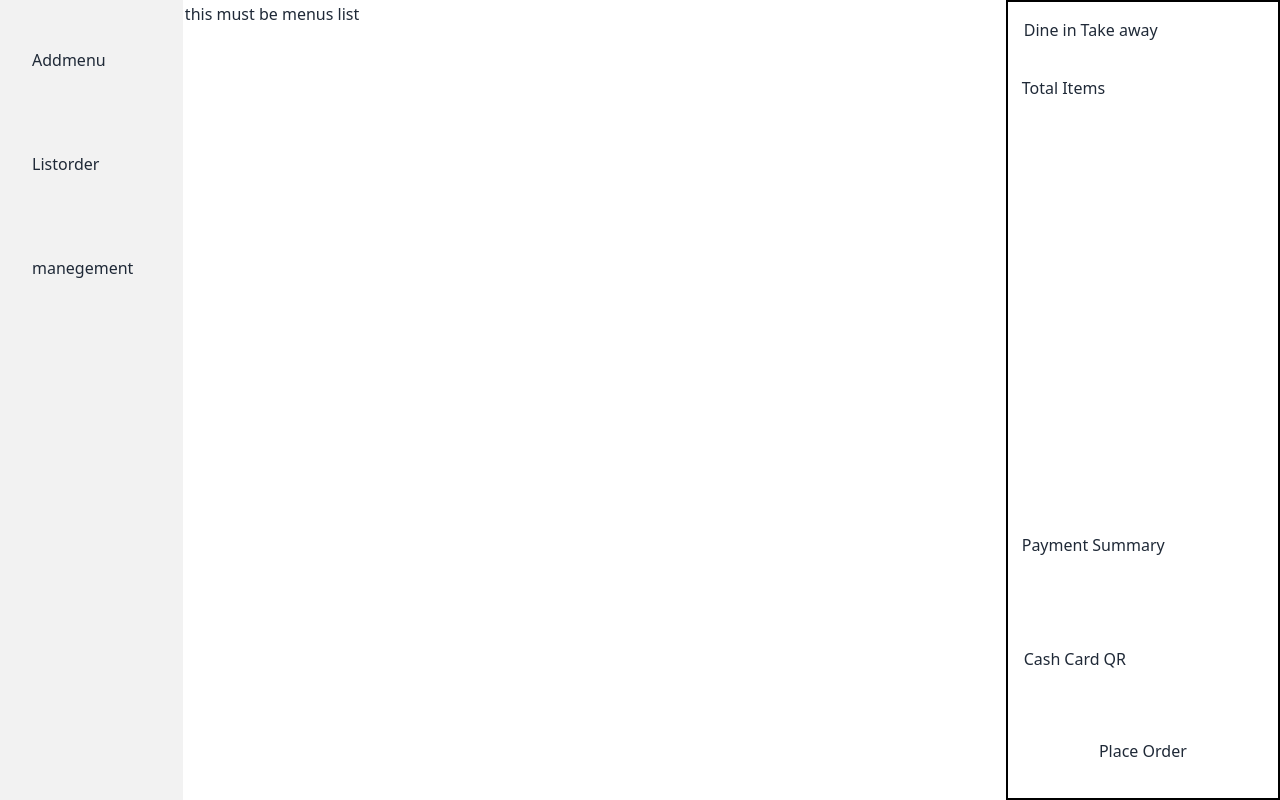
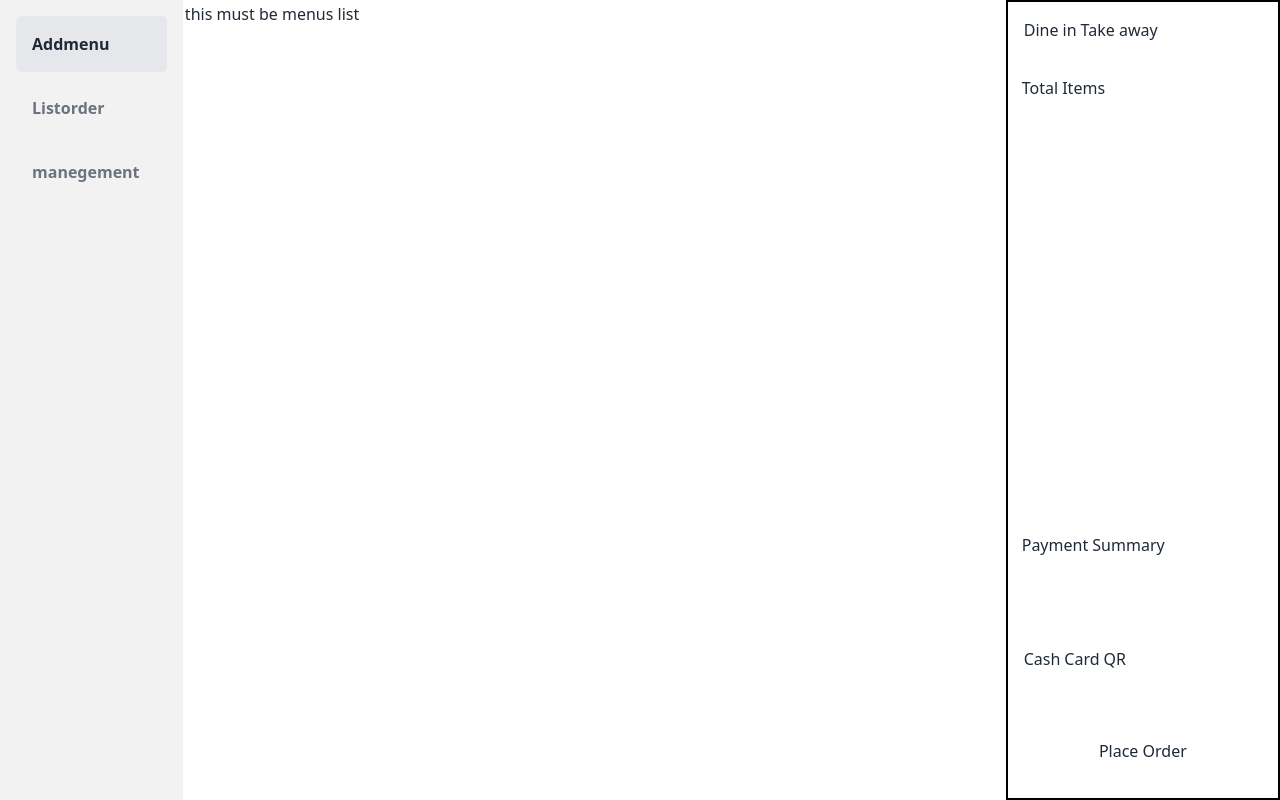
Before and after one commit to cnc2003/PROJECT2-SEC-1-PenNgiMark, a Vue app: page / in a window 1280 px wide. Built offline with nearby package versions, Linux system fonts and the light colour scheme.

Commit message:
[upd] : nav deco variable

```diff
--- a/src/components/Navbar.vue
+++ b/src/components/Navbar.vue
@@ -1,33 +1,38 @@
 <script setup>
 import { ref } from "vue"
 
-const li = ref("rounded-md w-full p-4 my-4")
-const active = ref("rounded-md p-4 bg-gray-300")
-const hover = ref("")
+const li = ref("rounded-md w-full p-4 text-gray-500 font-semibold")
+const action = ref("bg-gray-200 text-gray-800 ")
 </script>
 
 <template>
-  <div
-    class="flex flex-col gap-4 p-4 w-full h-screen bg-base-200 text-base-content"
-  >
+  <div class="flex flex-col p-4 gap-2 w-full h-screen bg-base-200 text-base-content">
     <!-- Sidebar content here -->
-    <p
+
+    <router-link
+      to="/"
+      class="hover:bg-gray-200 hover:text-gray-800"
       :class="li"
-      :active-class="active"
+      :active-class="action"
+      :hover="action"
     >
-      <router-link to="/">Addmenu</router-link>
-    </p>
-    <p
+      Addmenu
+    </router-link>
+    <router-link
+      to="/list-order"
+      class="hover:bg-gray-200 hover:text-gray-800"
       :class="li"
-      :active-class="active"
+      :active-class="action"
     >
-      <router-link to="/list-order">Listorder</router-link>
-    </p>
-    <p
+      Listorder
+    </router-link>
+    <router-link
+      to="/manegement"
+      class="hover:bg-gray-200 hover:text-gray-800"
       :class="li"
-      :active-class="active"
+      :active-class="action"
     >
-      <router-link to="/manegement">manegement</router-link>
-    </p>
+      manegement
+    </router-link>
   </div>
 </template>
```
